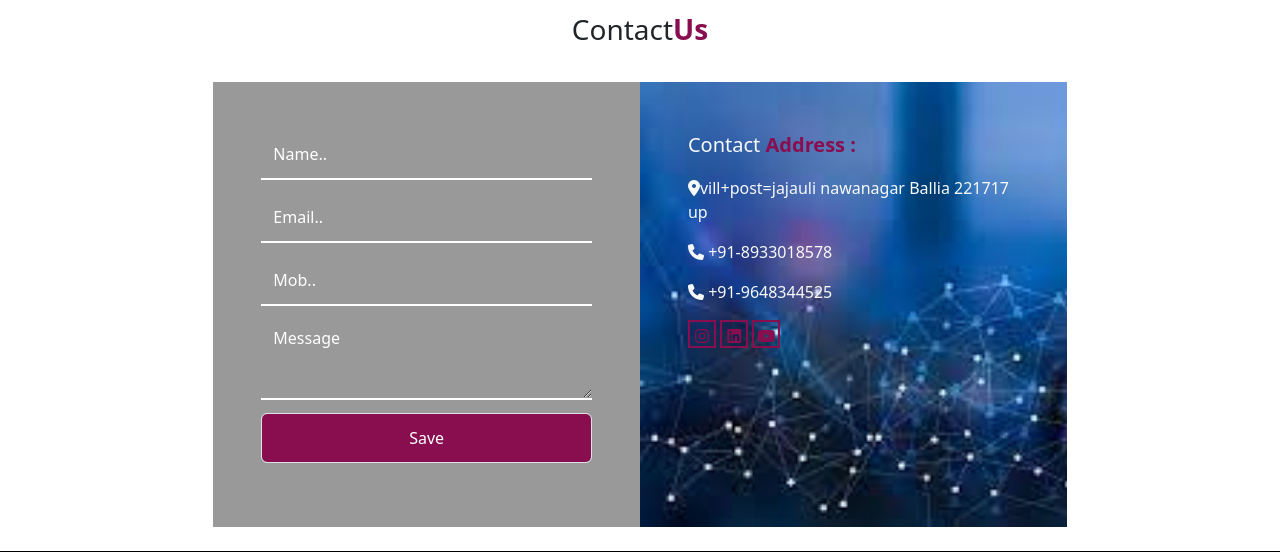
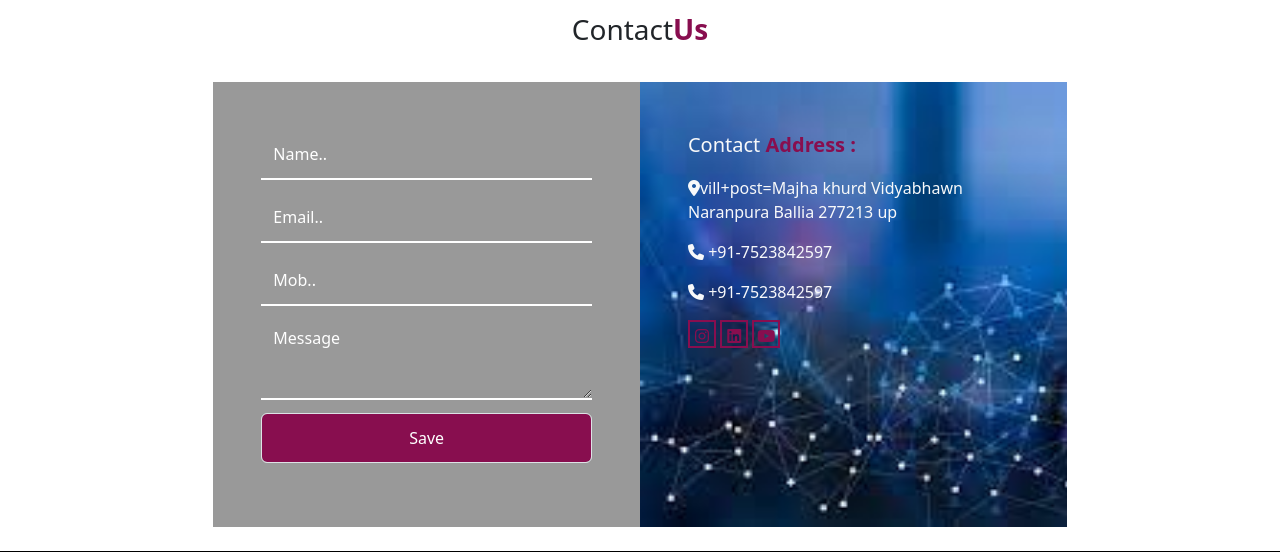
Before and after one commit to sudhamaurya9207-spec/Learning-Management-System, a Django app: page /contact/ in a window 1280 px wide. Shown: the part 200-752 px from the top of the page. Run offline with Django 5.2, Linux system fonts and the light colour scheme; some libraries are stand-ins or nearby versions.

Commit message:
Update contact.html

```diff
--- a/templates/contact.html
+++ b/templates/contact.html
@@ -23,9 +23,9 @@
             </div>
             <div class="col-sm-6 bgcontact p-5">
                <p class="fs-5 text-light">Contact <b class="text-mycolor1">Address :</b></p>
-               <p class="text-light"><i class="fa-solid fa-location-dot"></i>vill+post=jajauli nawanagar Ballia 221717 up</p>
-               <p class="text-light"><i class="fa-solid fa-phone"></i> +91-8933018578</p>
-               <p class="text-light"><i class="fa-solid fa-phone"></i> +91-9648344525</p>
+               <p class="text-light"><i class="fa-solid fa-location-dot"></i>vill+post=Majha khurd Vidyabhawn Naranpura Ballia 277213 up</p>
+               <p class="text-light"><i class="fa-solid fa-phone"></i> +91-7523842597</p>
+               <p class="text-light"><i class="fa-solid fa-phone"></i> +91-7523842597</p>
                <p>
                  <a href="https://www.instagram.com/p/DMUMOUzzmQXitlvOM67eJAq6yX-wLRpZK80oek0/?igsh=NWh4cnplMXY3dzBj"><i class="fa-brands fa-instagram ic"></i></a>
                    <a href="https://www.linkedin.com/in/divya-pandey-7b5282373"><i class="fa-brands fa-linkedin ic"></i></a>
```
